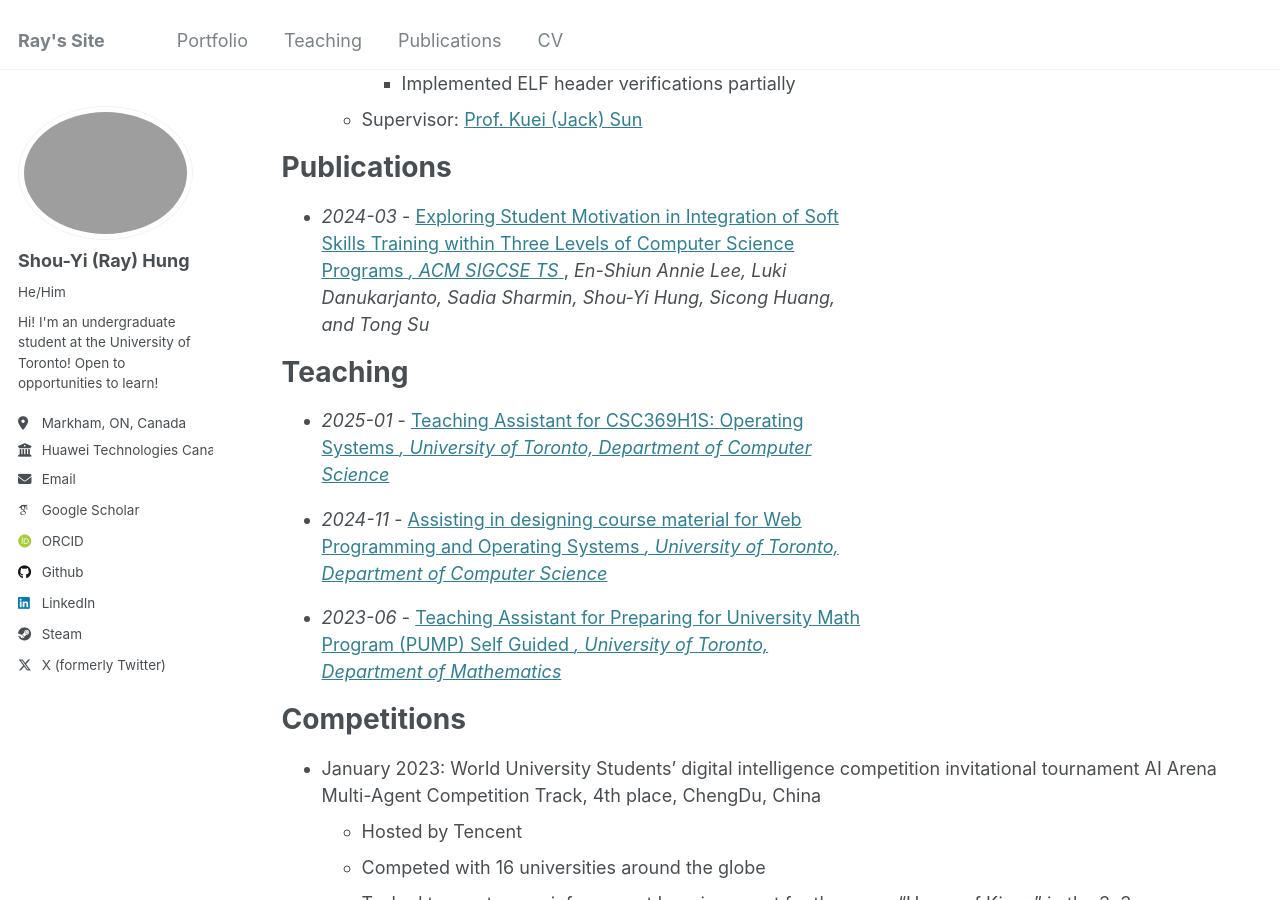
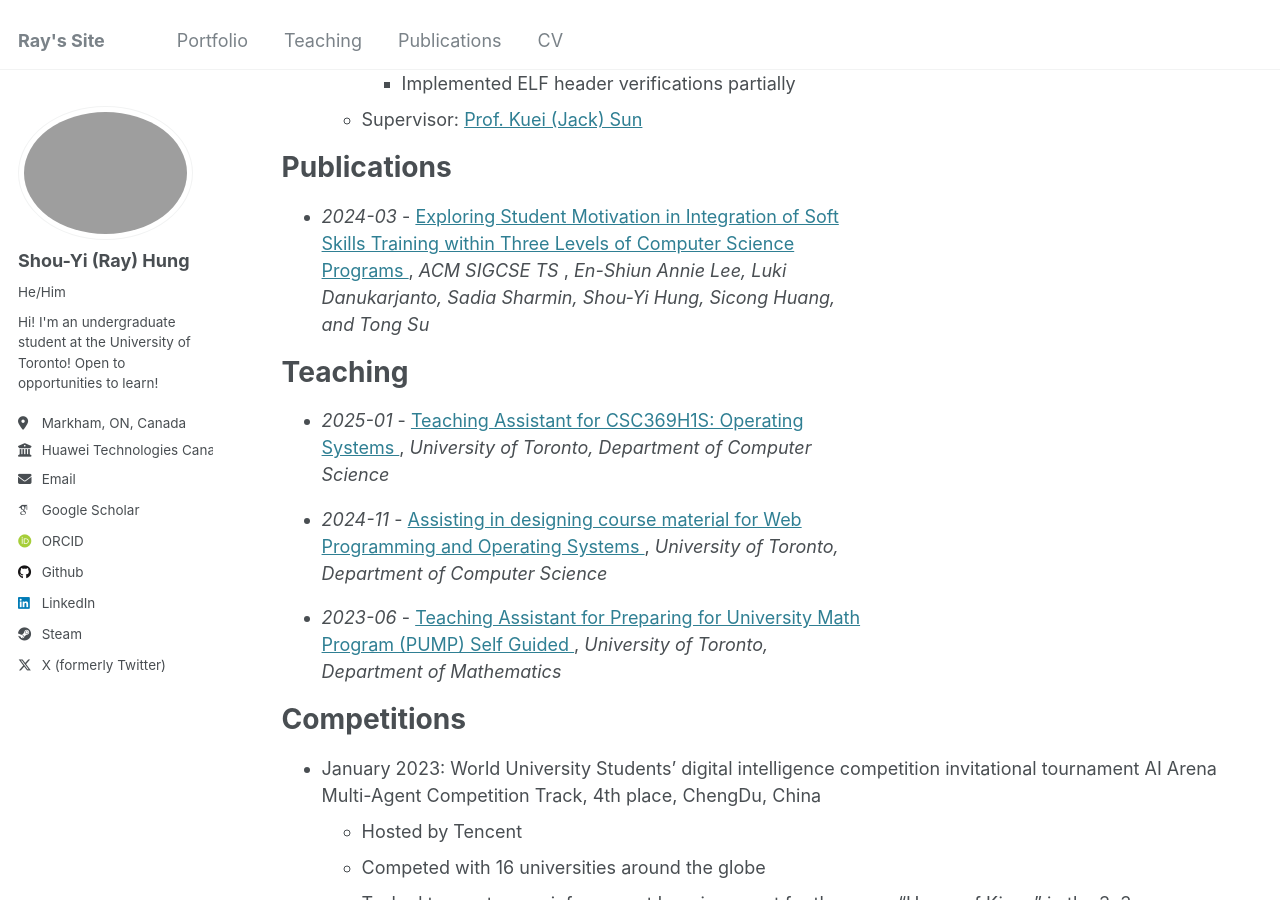
Before and after one commit to Lei-Tin/PortfolioPage, a Jekyll site: the page built from _pages/cv.md, in a window 1280 px wide and 900 px high, scrolled down 1368 px. Built offline with Jekyll 4.4.1, drawn with Linux system fonts in a browser that asks for light colours; some web fonts are replaced.

Commit message:
[+] Updated link format

```diff
--- a/_includes/archive-single-cv.html
+++ b/_includes/archive-single-cv.html
@@ -28,20 +28,19 @@
     {% endif %}
     <i>{{ post.date | default: "1900-01-01" | date: "%Y-%m" }}</i> -
     <span class="archive__item-title" itemprop="headline">
-      {% if post.link %}
-        <a href="{{ post.link }}">{{ title }}</a> <a href="{{ base_path }}{{ post.url }}" rel="permalink"><i class="fa fa-link" aria-hidden="true" title="permalink"></i><span class="sr-only">Permalink</span></a>
-      {% else %}
-        <a href="{{ base_path }}{{ post.url }}" rel="permalink">
-          {{ title }}
-
-          {% if post.venue %}
-            <i>, {{ post.venue }}</i>
-          {% endif %}
-        </a>
-      {% endif %}
+      <a href="{{ base_path }}{{ post.url }}" rel="permalink">
+        {{ title }}
+      </a>
     </span>
+    {% if post.venue %}
+    ,
+    <i>
+      {{ post.venue }}
+    </i>
+    {% endif %}
     {% if post.authors %}
-      , <i class="post-authors">
+    ,
+      <i class="post-authors">
         {{ post.authors }}
       </i>
     {% endif %}
```
